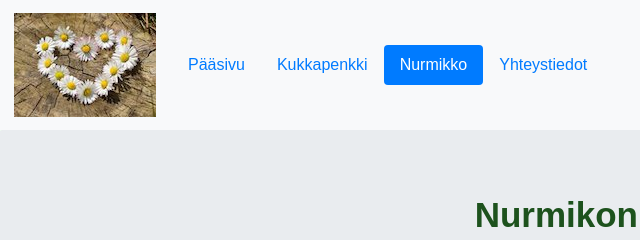
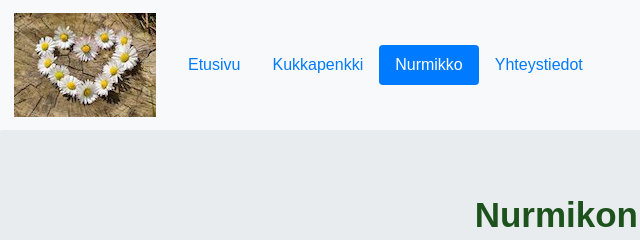
Before and after one commit to annajunna/annajunna.github.io, a plain HTML site: page third.html in a window 1280 px wide. Shown: the top 240 px of the page, 2-642 px from the left. Drawn offline with nearby package versions, Linux system fonts and the light colour scheme.

Commit message:
Add files via upload

```diff
--- a/third.html
+++ b/third.html
@@ -21,7 +21,7 @@ crossorigin="anonymous"></script>
 <div id="navbarMenu" class="collapse navbar-collapse">
     <ul class="nav nav-pills">
         <li class="nav-item">
-            <a class="nav-link" href="index.html"> P&auml;&auml;sivu</a>
+            <a class="nav-link" href="index.html"> Etusivu</a>
         </li>
         <li class="nav-item">
             <a class="nav-link" href="second.html"> Kukkapenkki</a>
```
Also changed, not shown: final.html (+1 -1 lines), second.html (+1 -1 lines).
